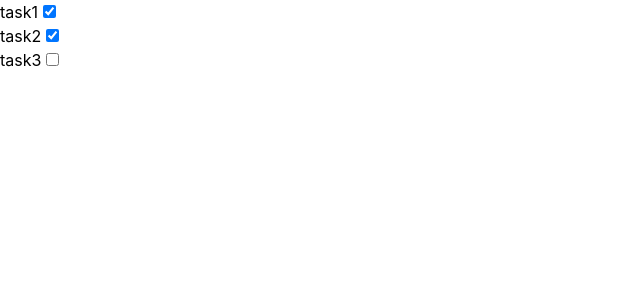
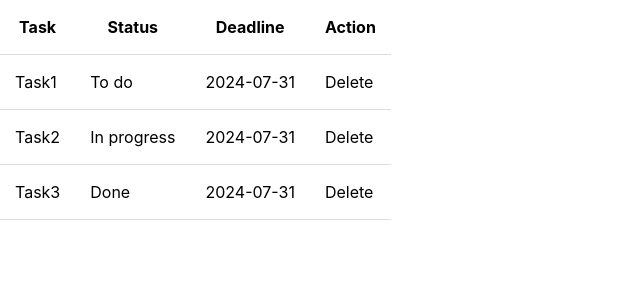
Before and after one commit to nicola-janicka/task_tracker, an Angular app: page / in a window 1280 px wide. Shown: the top 300 px of the page, without its empty margins (0-640 px from the left). Built offline with nearby package versions, Linux system fonts and the light colour scheme.

Commit message:
Added task table component

```diff
--- a/src/app/app.component.html
+++ b/src/app/app.component.html
@@ -177,6 +177,6 @@
   }
 </style>
 
-<app-tasks> </app-tasks>
+<app-task-table></app-task-table>
 
 <router-outlet />
--- a/src/app/app.component.ts
+++ b/src/app/app.component.ts
@@ -1,11 +1,12 @@
 import { TasksComponent } from './tasks/tasks.component';
 import { Component } from '@angular/core';
 import { RouterOutlet } from '@angular/router';
+import { TaskTableComponent } from './task-table/task-table.component';
 
 @Component({
   selector: 'app-root',
   standalone: true,
-  imports: [RouterOutlet, TasksComponent],
+  imports: [RouterOutlet, TasksComponent, TaskTableComponent],
   templateUrl: './app.component.html',
   styleUrl: './app.component.css',
 })
--- /dev/null
+++ b/src/app/task-table/task-table.component.css
@@ -0,0 +1,11 @@
+tr {
+  border-bottom: 1px solid #ddd;
+}
+.task-row:hover {
+  background-color: #d6eeee;
+}
+
+th,
+td {
+  padding: 15px;
+}
--- /dev/null
+++ b/src/app/task-table/task-table.component.html
@@ -0,0 +1,20 @@
+<table>
+  <tr>
+    <th>Task</th>
+    <th>Status</th>
+    <th>Deadline</th>
+    <th>Action</th>
+  </tr>
+  <tr class="task-row" *ngFor="let task of tasks">
+    <td>
+      {{ task.name }}
+    </td>
+    <td>
+      {{ task.status }}
+    </td>
+    <td>
+      {{ unixToDate(task.deadline) }}
+    </td>
+    <td>Delete</td>
+  </tr>
+</table>
--- /dev/null
+++ b/src/app/task-table/task-table.component.ts
@@ -0,0 +1,30 @@
+import { Component } from '@angular/core';
+import { Task } from '../task';
+import { NgFor } from '@angular/common';
+
+@Component({
+  selector: 'app-task-table',
+  standalone: true,
+  imports: [NgFor],
+  templateUrl: './task-table.component.html',
+  styleUrl: './task-table.component.css',
+})
+export class TaskTableComponent {
+  tasks = [
+    new Task('Task1', 'To do', 1722448188),
+    new Task('Task2', 'In progress', 1722446188),
+    new Task('Task3', 'Done', 1722445188),
+  ];
+  unixToDate(unixTimestamp: number): string {
+    // Create a new Date object using the Unix timestamp multiplied by 1000 (to convert from seconds to milliseconds)
+    const date = new Date(unixTimestamp * 1000);
+
+    // Extract date components and format as desired
+    const year = date.getFullYear();
+    const month = (date.getMonth() + 1).toString().padStart(2, '0'); // Months are 0-indexed, so add 1
+    const day = date.getDate().toString().padStart(2, '0');
+
+    // Return the formatted date string
+    return `${year}-${month}-${day} `;
+  }
+}
--- /dev/null
+++ b/src/app/task.ts
@@ -0,0 +1,10 @@
+export class Task {
+  name: string;
+  status: string;
+  deadline: number;
+  constructor(name: string, status: string, deadline: number) {
+    this.name = name;
+    this.status = status;
+    this.deadline = deadline;
+  }
+}
```
Also changed, not shown: 2 other files (tests, documents, lock files or other folders).
